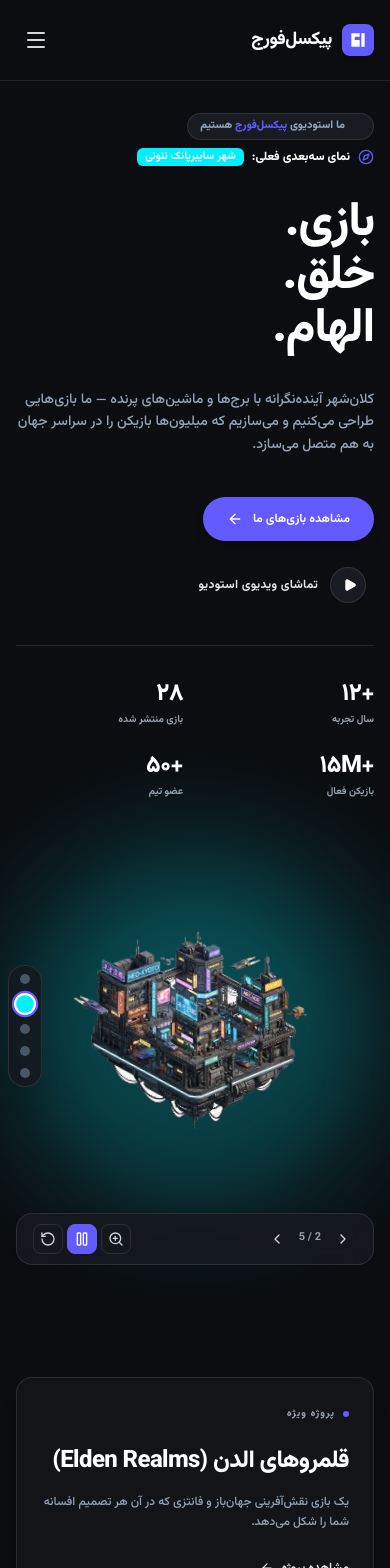
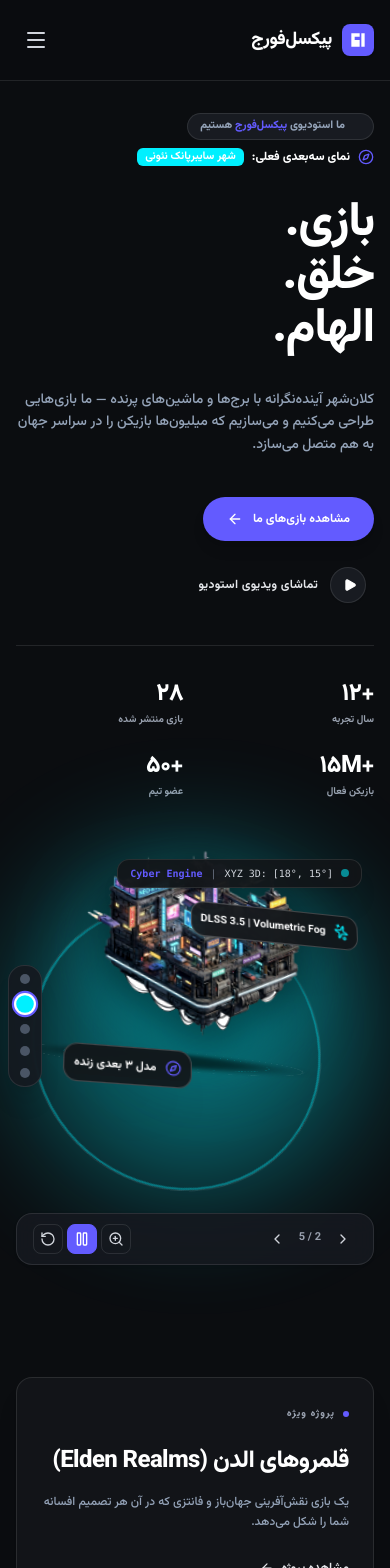
Before and after one commit to alirezamoayedi1382/Alireza-Moayedi, a React (Vite) app: page / in a window 390 px wide. Shown: the top 1568 px of the page. Built offline with nearby package versions, Linux system fonts and the light colour scheme.

Commit message:
feat: enhance visuals and update 3D interactions
- Add HUD coordinate display to HeroSection
- Apply contrast and brightness filters to all project and studio imagery
- Implement dynamic background removal for CTA island graphic
- Optimize 3D perspective settings for improved immersion

```diff
--- a/src/components/FeaturedProjectCard.tsx
+++ b/src/components/FeaturedProjectCard.tsx
@@ -49,7 +49,7 @@ export function FeaturedProjectCard({ onSelectProject, onOpenShowreel }: Feature
                 src={FEATURED_PROJECT.image}
                 alt={FEATURED_PROJECT.title}
                 referrerPolicy="no-referrer"
-                className="w-full h-64 sm:h-72 md:h-80 object-cover transform transition-transform duration-500 group-hover:scale-105 opacity-90 group-hover:opacity-100"
+                className="w-full h-64 sm:h-72 md:h-80 object-cover transform transition-transform duration-500 group-hover:scale-105 brightness-105 contrast-105"
               />
               {/* Play Button Overlay */}
               <button
--- a/src/components/HeroSection.tsx
+++ b/src/components/HeroSection.tsx
@@ -173,38 +173,95 @@ export function HeroSection({ onOpenShowreel, onExploreGames }: HeroSectionProps
             {/* Interactive 3D Perspective Stage Container */}
             <div
               className="relative w-full max-w-xl lg:max-w-2xl aspect-square flex items-center justify-center cursor-grab active:cursor-grabbing select-none group"
-              style={{ perspective: '1200px' }}
+              style={{ perspective: '1400px' }}
               onMouseMove={handleMouseMove}
               onMouseLeave={handleMouseLeave}
               onMouseDown={handleMouseDown}
               onMouseUp={handleMouseUp}
             >
+              {/* Dynamic 3D HUD Camera Coordinates Badge (Top Right of Stage) */}
+              <div className="absolute top-3 right-3 z-30 flex items-center gap-2 bg-[#121418]/90 backdrop-blur-md border border-white/10 px-3 py-1.5 rounded-xl shadow-xl text-[10px] font-mono text-gray-300 pointer-events-none">
+                <span className="w-2 h-2 rounded-full animate-pulse" style={{ backgroundColor: currentWorld.accentColor }} />
+                <span>XYZ 3D: [{Math.round(rotateX)}°, {Math.round(rotateY)}°]</span>
+                <span className="text-gray-500">|</span>
+                <span className="text-[#635BFF] font-bold">{currentWorld.tag}</span>
+              </div>
+
               {/* Dynamic Background Radial Ambient Glow */}
               <div
-                className="absolute inset-2 rounded-full blur-3xl opacity-30 transition-all duration-700 pointer-events-none"
+                className="absolute inset-4 rounded-full blur-3xl opacity-40 transition-all duration-700 pointer-events-none"
                 style={{ backgroundColor: currentWorld.accentColor }}
               />
 
               {/* 3D Model Object Box with preserve-3d */}
               <div
-                className="relative w-full h-full transition-transform duration-300 ease-out flex items-center justify-center p-2"
+                className="relative w-full h-full transition-transform duration-300 ease-out flex items-center justify-center p-4"
                 style={{
                   transformStyle: 'preserve-3d',
                   transform: `rotateX(${rotateX}deg) rotateY(${rotateY}deg) scale(${isZoomed ? 1.25 : 1.08})`,
                 }}
               >
-                {/* Main 3D Rendered Island Image */}
+                {/* Layer 1: 3D Grid Floor & Shadow (Z: -120px) */}
                 <div
-                  className="relative w-full h-full flex items-center justify-center"
-                  style={{ transform: 'translateZ(0px)' }}
+                  className="absolute inset-10 rounded-full border border-dashed border-white/10 flex items-center justify-center pointer-events-none"
+                  style={{ transform: 'translateZ(-120px) rotateX(70deg)', transformStyle: 'preserve-3d' }}
+                >
+                  {/* Concentric 3D Orbit Lines */}
+                  <div className="w-full h-full rounded-full border border-white/10 animate-[spin_30s_linear_infinite]" />
+                  <div
+                    className="absolute w-3/4 h-3/4 rounded-full border border-dashed opacity-50"
+                    style={{ borderColor: currentWorld.accentColor }}
+                  />
+                  {/* Real-time Cast Contact Shadow */}
+                  <div
+                    className="absolute w-3/5 h-3/5 rounded-full bg-black/80 blur-xl transition-all duration-300"
+                    style={{ transform: 'scale(1.2)' }}
+                  />
+                </div>
+
+                {/* Layer 2: Rotating 3D HUD Halo Ring (Z: -60px) */}
+                <div
+                  className="absolute w-72 h-72 rounded-full border border-white/10 pointer-events-none flex items-center justify-center"
+                  style={{ transform: 'translateZ(-60px)', transformStyle: 'preserve-3d' }}
+                >
+                  <div
+                    className="w-full h-full rounded-full border-2 border-t-transparent border-b-transparent animate-[spin_20s_linear_infinite]"
+                    style={{ borderColor: `${currentWorld.accentColor}60` }}
+                  />
+                </div>
+
+                {/* Layer 3: Main 3D Rendered Island Image (Z: 30px) */}
+                <div
+                  className="relative w-full h-full flex items-center justify-center transition-transform duration-500"
+                  style={{ transform: 'translateZ(30px) translateY(-10px)', transformStyle: 'preserve-3d' }}
                 >
                   <img
                     key={currentWorld.id}
                     src={transparentImageMap[currentWorld.id] || currentWorld.image}
                     alt={currentWorld.title}
                     referrerPolicy="no-referrer"
-                    className="w-full h-full object-contain drop-shadow-2xl transition-all duration-500 ease-in-out scale-110"
+                    style={{
+                      filter: `drop-shadow(0 25px 35px ${currentWorld.accentColor}50) drop-shadow(0 10px 15px rgba(0,0,0,0.8)) contrast(1.12) brightness(1.06)`,
+                    }}
+                    className="w-full h-full object-contain transition-all duration-500 ease-in-out scale-110 animate-[bounce_6s_infinite_ease-in-out]"
                   />
+                </div>
+
+                {/* Layer 4: Floating 3D Foreground Elements (Z: 90px & Z: 120px) */}
+                <div
+                  className="absolute top-1/4 right-12 p-2 rounded-xl bg-[#121418]/90 border border-white/20 shadow-2xl backdrop-blur-md flex items-center gap-2 text-[10px] font-bold text-white pointer-events-none"
+                  style={{ transform: 'translateZ(90px)', transformStyle: 'preserve-3d' }}
+                >
+                  <Sparkles className="w-3.5 h-3.5 animate-spin" style={{ color: currentWorld.accentColor }} />
+                  <span>{currentWorld.spec}</span>
+                </div>
+
+                <div
+                  className="absolute bottom-1/4 left-10 p-2 rounded-xl bg-[#121418]/90 border border-white/20 shadow-2xl backdrop-blur-md flex items-center gap-2 text-[10px] font-bold text-white pointer-events-none"
+                  style={{ transform: 'translateZ(110px)', transformStyle: 'preserve-3d' }}
+                >
+                  <Compass className="w-3.5 h-3.5 text-[#635BFF]" />
+                  <span>مدل ۳ بعدی زنده</span>
                 </div>
               </div>
 
--- a/src/components/OurStudioSection.tsx
+++ b/src/components/OurStudioSection.tsx
@@ -46,7 +46,7 @@ export function OurStudioSection({ onJoinTeam }: OurStudioSectionProps) {
                 src={STUDIO_IMAGES.team1}
                 alt="فضای کاری استودیوی پیکسل‌فورج"
                 referrerPolicy="no-referrer"
-                className="w-full h-full object-cover transition-transform duration-500 group-hover:scale-105"
+                className="w-full h-full object-cover transition-transform duration-500 group-hover:scale-105 brightness-105 contrast-105"
               />
             </div>
 
@@ -56,7 +56,7 @@ export function OurStudioSection({ onJoinTeam }: OurStudioSectionProps) {
                 src={STUDIO_IMAGES.team2}
                 alt="همکاری اعضای تیم پیکسل‌فورج"
                 referrerPolicy="no-referrer"
-                className="w-full h-full object-cover transition-transform duration-500 group-hover:scale-105"
+                className="w-full h-full object-cover transition-transform duration-500 group-hover:scale-105 brightness-105 contrast-105"
               />
             </div>
 
@@ -66,7 +66,7 @@ export function OurStudioSection({ onJoinTeam }: OurStudioSectionProps) {
                 src={STUDIO_IMAGES.team3}
                 alt="استراحتگاه استودیوی پیکسل‌فورج"
                 referrerPolicy="no-referrer"
-                className="w-full h-full object-cover transition-transform duration-500 group-hover:scale-105"
+                className="w-full h-full object-cover transition-transform duration-500 group-hover:scale-105 brightness-105 contrast-105"
               />
             </div>
 
--- a/src/components/SelectedTitlesSection.tsx
+++ b/src/components/SelectedTitlesSection.tsx
@@ -46,9 +46,8 @@ export function SelectedTitlesSection({ onSelectGame, onViewAllGames }: Selected
                   src={game.image}
                   alt={game.title}
                   referrerPolicy="no-referrer"
-                  className="w-full h-full object-cover transition-transform duration-500 group-hover:scale-105"
+                  className="w-full h-full object-cover transition-transform duration-500 group-hover:scale-105 brightness-105 contrast-105"
                 />
-                <div className="absolute inset-0 bg-black/20 group-hover:bg-transparent transition-colors" />
               </div>
 
               {/* Text Info */}
```
Also changed, not shown: src/components/ContactCTASection.tsx (+29 -8 lines), src/utils/removeBackground.ts (+36 -16 lines).
